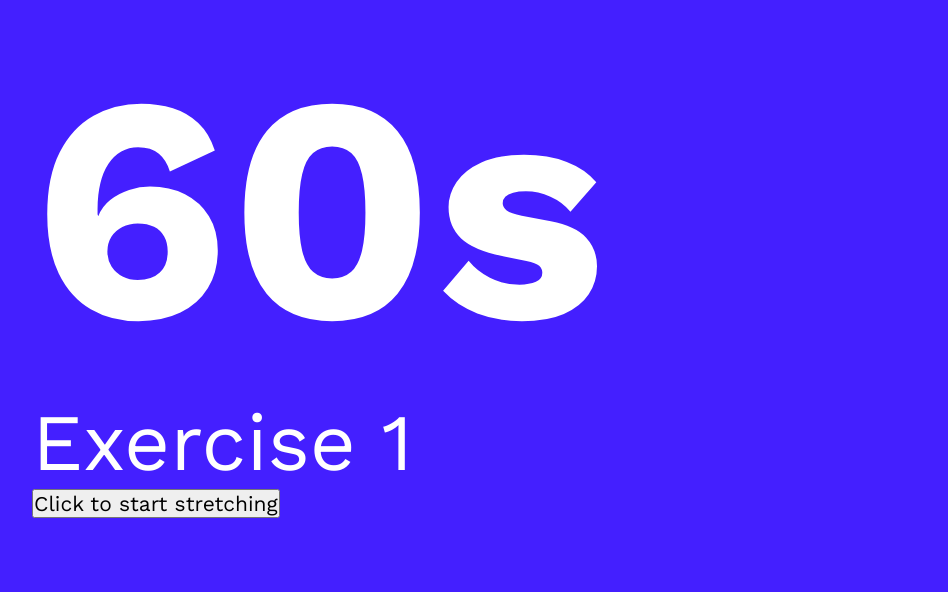
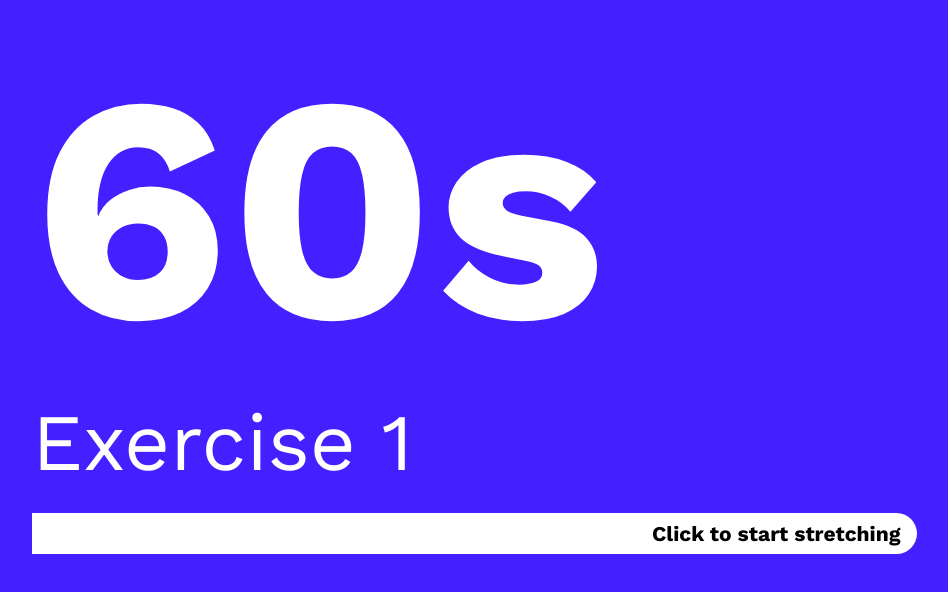
Before and after one commit to ElianeV/Bendy-Candle, a React (Create React App) app: page /timer in a window 1280 px wide. Shown: the top 592 px of the page, without its empty margins (8-956 px from the left). Built offline with nearby package versions, Linux system fonts and the light colour scheme.

Commit message:
Change exercises in tabs

```diff
--- a/src/App.js
+++ b/src/App.js
@@ -7,9 +7,11 @@ import Feature from "./components/Feature";
 import Timer from "./routes/Timer";
 import Tab from "./components/Tab";
 
-function App() {
-  const [totalStretchTime, setTotalStretchTime] = useState(0);
-  const [exercises, setExercises] = useState([
+const allExerciseGroups = [
+  {
+    id: 1,
+    groupName: "example",
+    groupExercises: [
       {
         id: uuidv4(),
         name: "Exercise 1",
@@ -25,12 +27,69 @@ function App() {
         name: "Exercise 3",
         duration: 60,
       },
-  ]);
-  console.log("app", exercises);
+    ],
+  },
+  {
+    id: 2,
+    groupName: "frontSplits",
+    groupExercises: [
+      {
+        id: uuidv4(),
+        name: "Hamstrings 1",
+        duration: 30,
+      },
+      {
+        id: uuidv4(),
+        name: "Exercise 2",
+        duration: 60,
+      },
+      {
+        id: uuidv4(),
+        name: "Exercise 3",
+        duration: 60,
+      },
+    ],
+  },
+  {
+    id: 3,
+    groupName: "frontSplits",
+    groupExercises: [
+      {
+        id: uuidv4(),
+        name: "Adductors 1",
+        duration: 30,
+      },
+      {
+        id: uuidv4(),
+        name: "Exercise 2",
+        duration: 60,
+      },
+      {
+        id: uuidv4(),
+        name: "Exercise 3",
+        duration: 60,
+      },
+    ],
+  },
+];
+
+function App() {
+  const [totalStretchTime, setTotalStretchTime] = useState(0);
+
+  const [exercises, setExercises] = useState(
+    allExerciseGroups[0].groupExercises
+  );
+
   const [visibleTab, setVisibleTab] = useState(1);
 
   function updateVisibleTab(id) {
     setVisibleTab(id);
+
+    const newExercises = allExerciseGroups.find(exerciseGroup => {
+      return exerciseGroup.id === id;
+    }).groupExercises;
+
+    setExercises(newExercises);
   }
 
   return (
@@ -142,7 +201,12 @@ function App() {
                           visibleTab === 2 ? "tab-visible" : "tab-hidden"
                         }
                       >
-                        Tab 2
+                        <Tab
+                          totalStretchTime={totalStretchTime}
+                          setTotalStretchTime={setTotalStretchTime}
+                          exercises={exercises}
+                          setExercises={setExercises}
+                        />
                       </article>
                       <article
                         id="content3"
--- a/src/App.scss
+++ b/src/App.scss
@@ -215,6 +215,18 @@ h2 {
   min-height: 100vh;
   color: white;
   padding: 20px 0 0 40px;
+  button {
+    display: inline-block;
+    margin: 24px 0;
+    padding: 8px 16px 8px 50%;
+    background-color: white;
+    border-radius: 0px 200px 200px 0px;
+    color: black;
+    font-weight: bold;
+    border: none;
+    text-decoration: none;
+    cursor: pointer;
+  }
   .counter {
     font-size: 320px;
     font-weight: bold;
--- a/src/routes/Timer.js
+++ b/src/routes/Timer.js
@@ -4,7 +4,6 @@ import chimeStop from "../sounds/chimeStop.mp3";
 
 function Timer(props) {
   const { exercises } = props;
-  console.log("timer", exercises);
   const [isBgBright, setisBgBright] = useState(true);
   const [hideButton, setHideButton] = useState(false);
   const [intervalId, setIntervalId] = useState(null);
@@ -18,13 +17,16 @@ function Timer(props) {
   useEffect(() => {
     if (counter === -1) {
       clearInterval(intervalId);
+
       const currentIndex = arrayIndex;
+
       setCounter(timesArray[currentIndex + 1]);
       setArrayIndex(currentIndex + 1);
       setDisplayName(namesArray[currentIndex + 1]);
       setisBgBright(false);
       setPaused(true);
       playStopSound();
+
       if (currentIndex !== timesArray.length - 1) {
         setTimeout(startCountdown, 10000);
         setTimeout(playStartSound, 10000);
```
Lines whose indentation alone changed are shown as unchanged.
